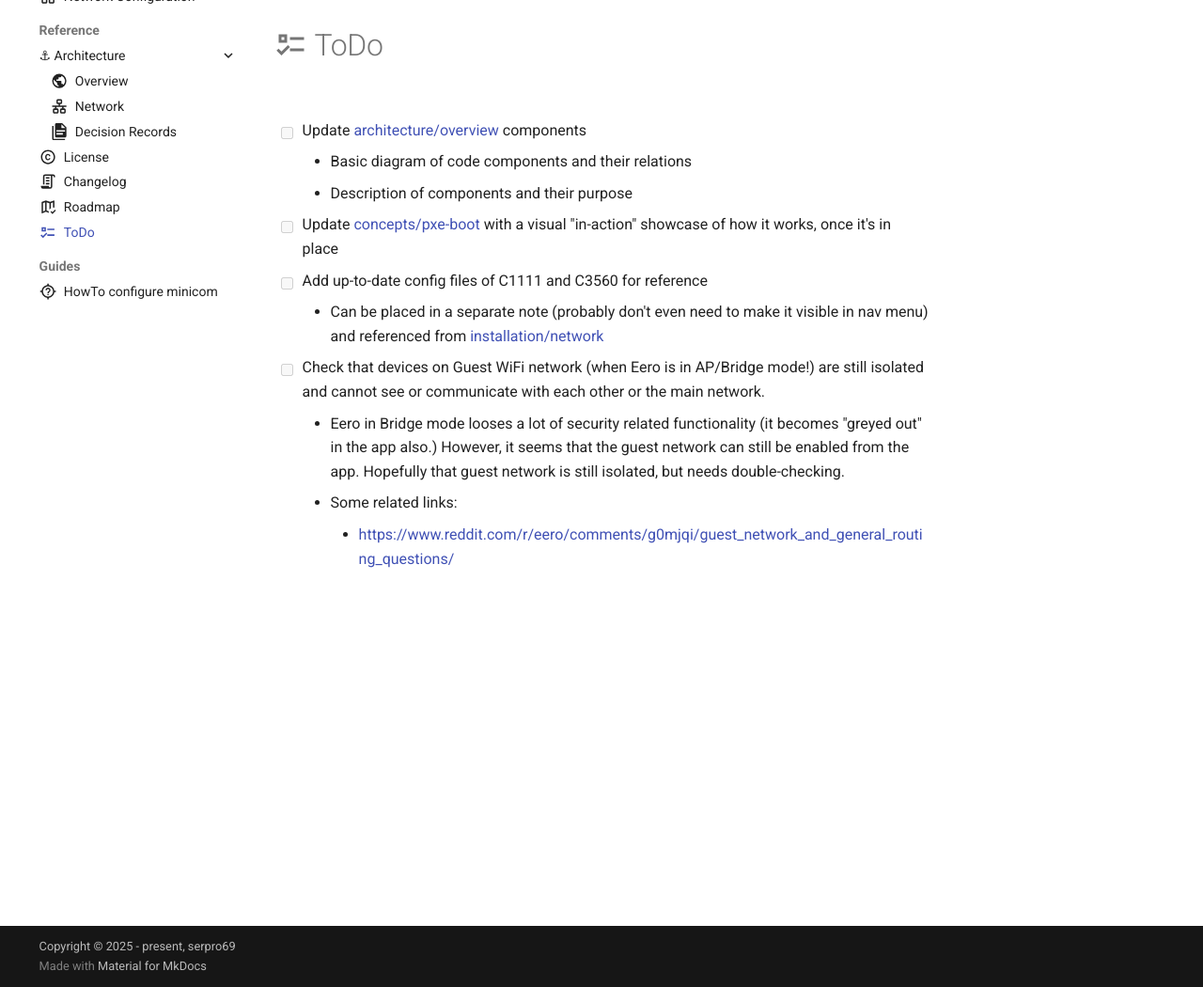
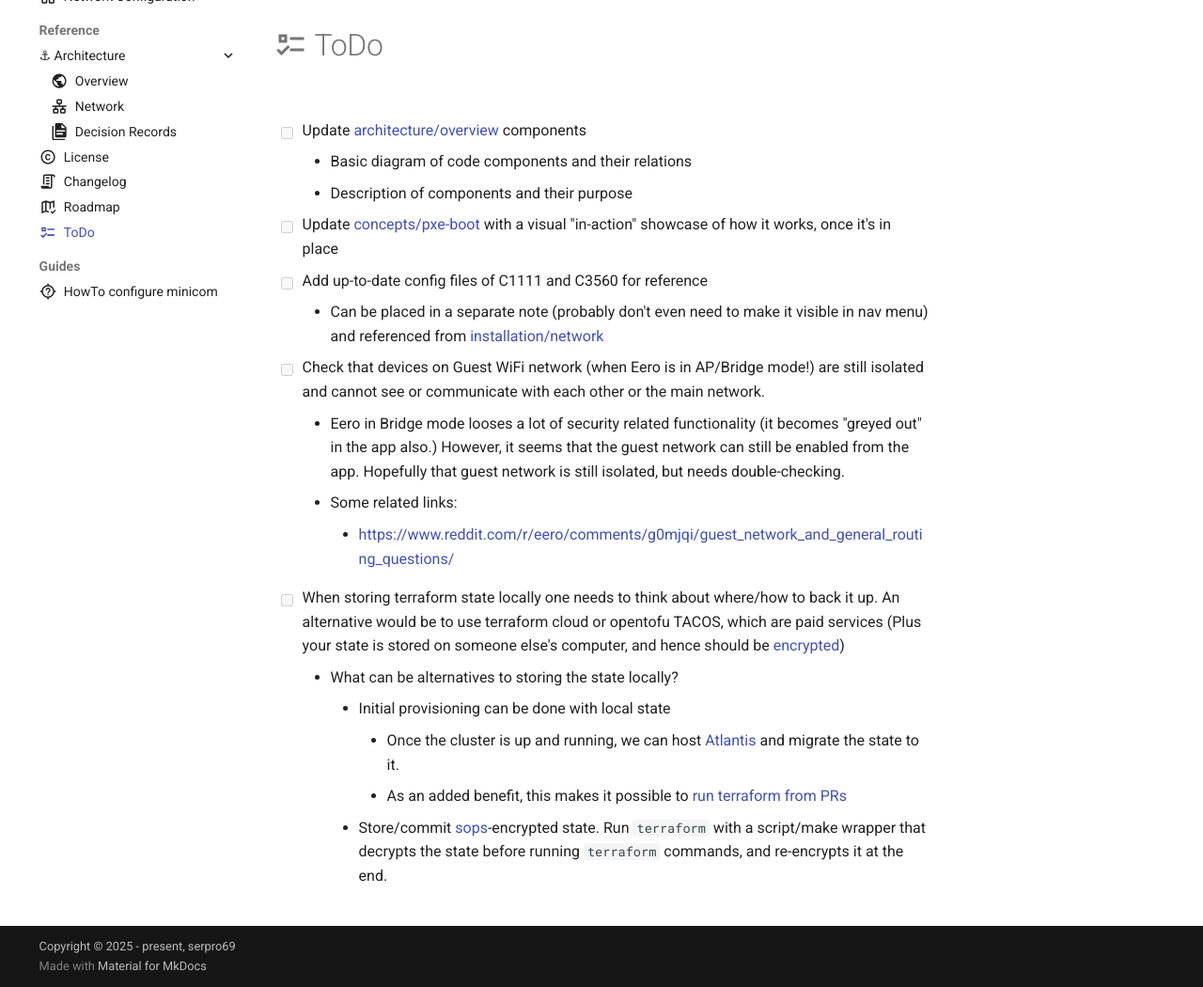
Before and after one commit to serpro69/ktchn8s, an MkDocs documentation site: the page built from docs/reference/todo.md, in a window 1280 px wide and 1344 px high, cut to the strip 294-1344 px from the top of the window. Shown: the whole strip at 94% size. Built offline with MkDocs 1.6.1 and Material for MkDocs 9.7.7, drawn with Linux system fonts in a browser that asks for light colours; comment, search, counter and statistics services are not loaded.

Commit message:
Add todo

```diff
--- a/docs/reference/todo.md
+++ b/docs/reference/todo.md
@@ -20,3 +20,10 @@ icon: material/format-list-checks
     - Eero in Bridge mode looses a lot of security related functionality (it becomes "greyed out" in the app also.) However, it seems that the guest network can still be enabled from the app. Hopefully that guest network is still isolated, but needs double-checking.
     - Some related links:
         - <https://www.reddit.com/r/eero/comments/g0mjqi/guest_network_and_general_routing_questions/>
+
+- [ ] When storing terraform state locally one needs to think about where/how to back it up. An alternative would be to use terraform cloud or opentofu TACOS, which are paid services (Plus your state is stored on someone else's computer, and hence should be [encrypted](https://opentofu.org/docs/language/state/encryption/))
+    - What can be alternatives to storing the state locally?
+        - Initial provisioning can be done with local state
+            - Once the cluster is up and running, we can host [Atlantis](https://www.runatlantis.io/docs/installation-guide.html) and migrate the state to it.
+            - As an added benefit, this makes it possible to [run terraform from PRs](https://www.runatlantis.io/guide.html#overview-%E2%80%93-what-is-atlantis)
+        - Store/commit [sops](https://github.com/getsops/sops)-encrypted state. Run `terraform` with a script/make wrapper that decrypts the state before running `terraform` commands, and re-encrypts it at the end.
```
